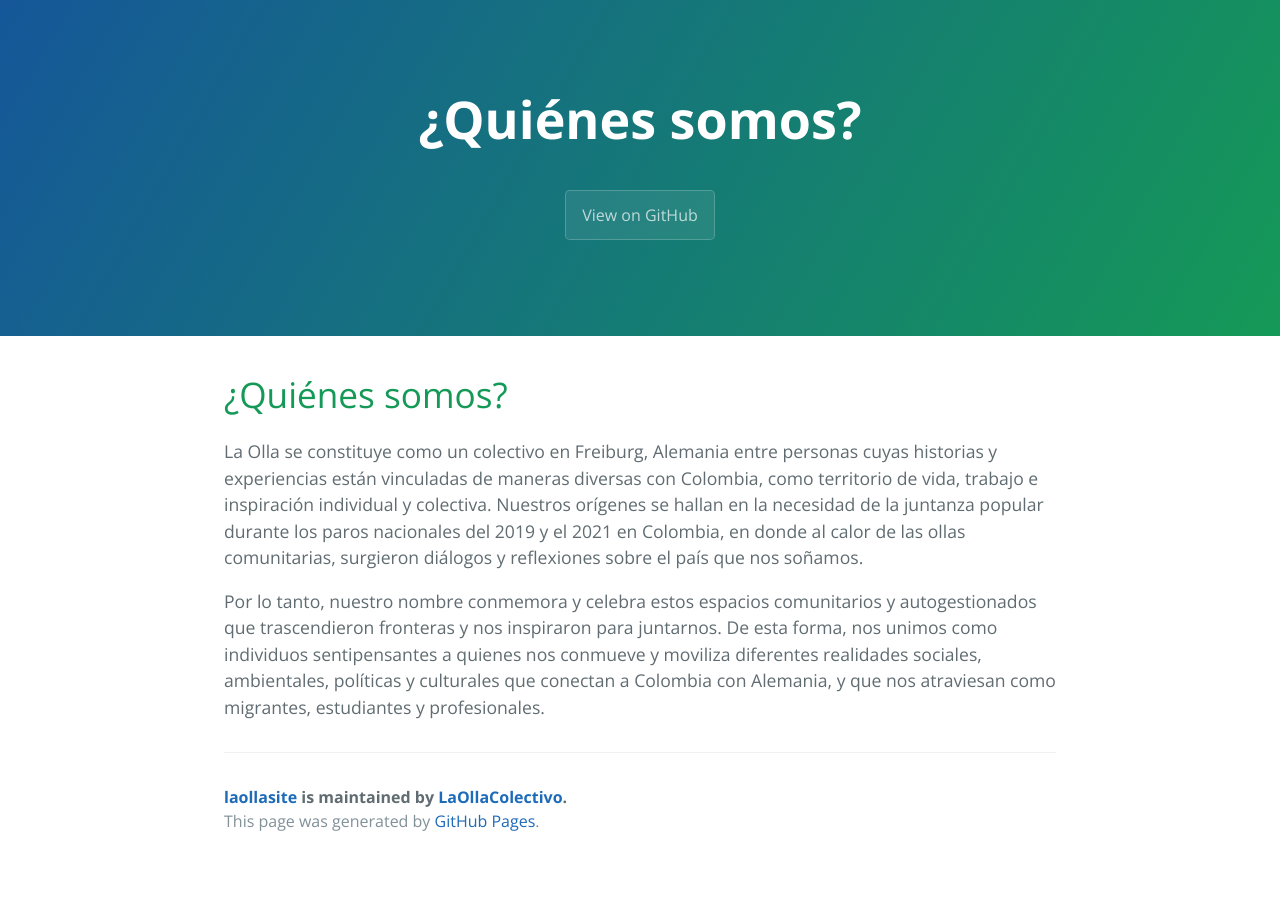
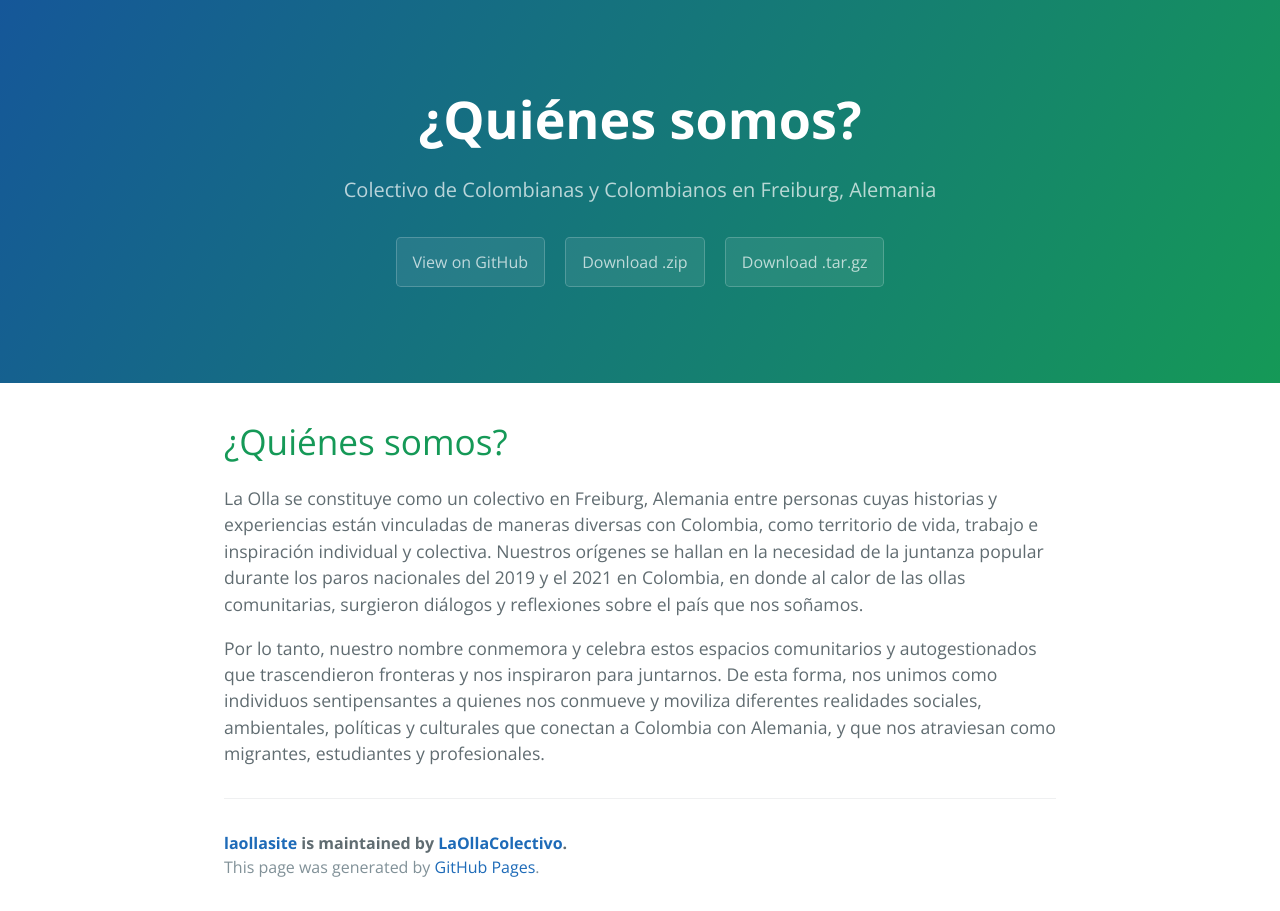
Before and after one commit to LaOllaColectivo/laollasite, a Jekyll site: the page built from index.md, in a window 1280 px wide. Built offline with Jekyll 4.4.1, drawn with Linux system fonts in a browser that asks for light colours; our own code applies the rules of GitHub Pages for plain Markdown files; the repository's description, which GitHub fills in, is left out.

Commit message:
Update _config.yml

```diff
--- a/_config.yml
+++ b/_config.yml
@@ -1,3 +1,8 @@
+title: La Olla !
+description: Colectivo de Colombianas y Colombianos en Freiburg, Alemania
+show_downloads: true
+google_analytics:
+
 remote_theme: pages-themes/cayman@v0.2.0
 plugins:
 - jekyll-remote-theme # add this line to the plugins list if you already have one
```
